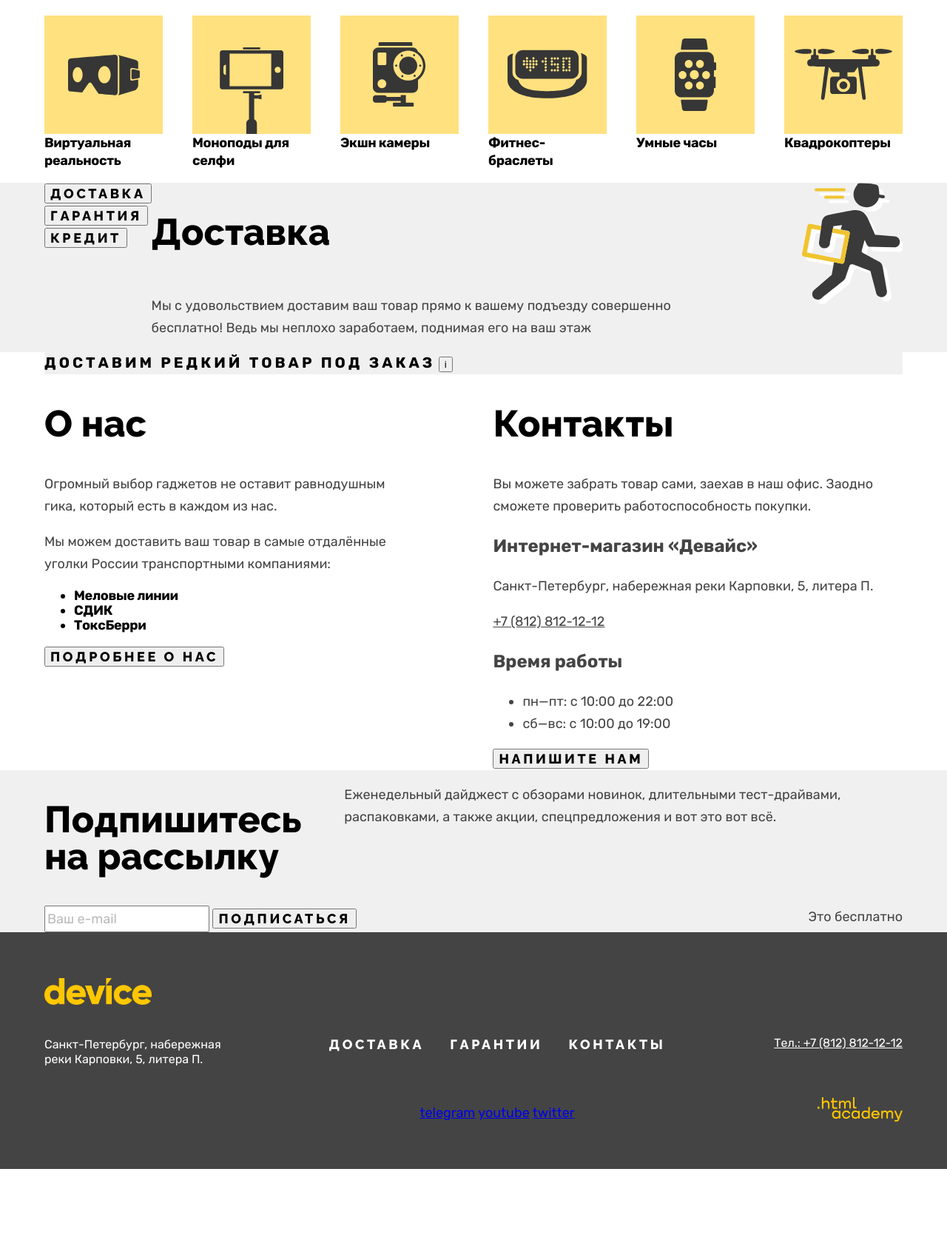
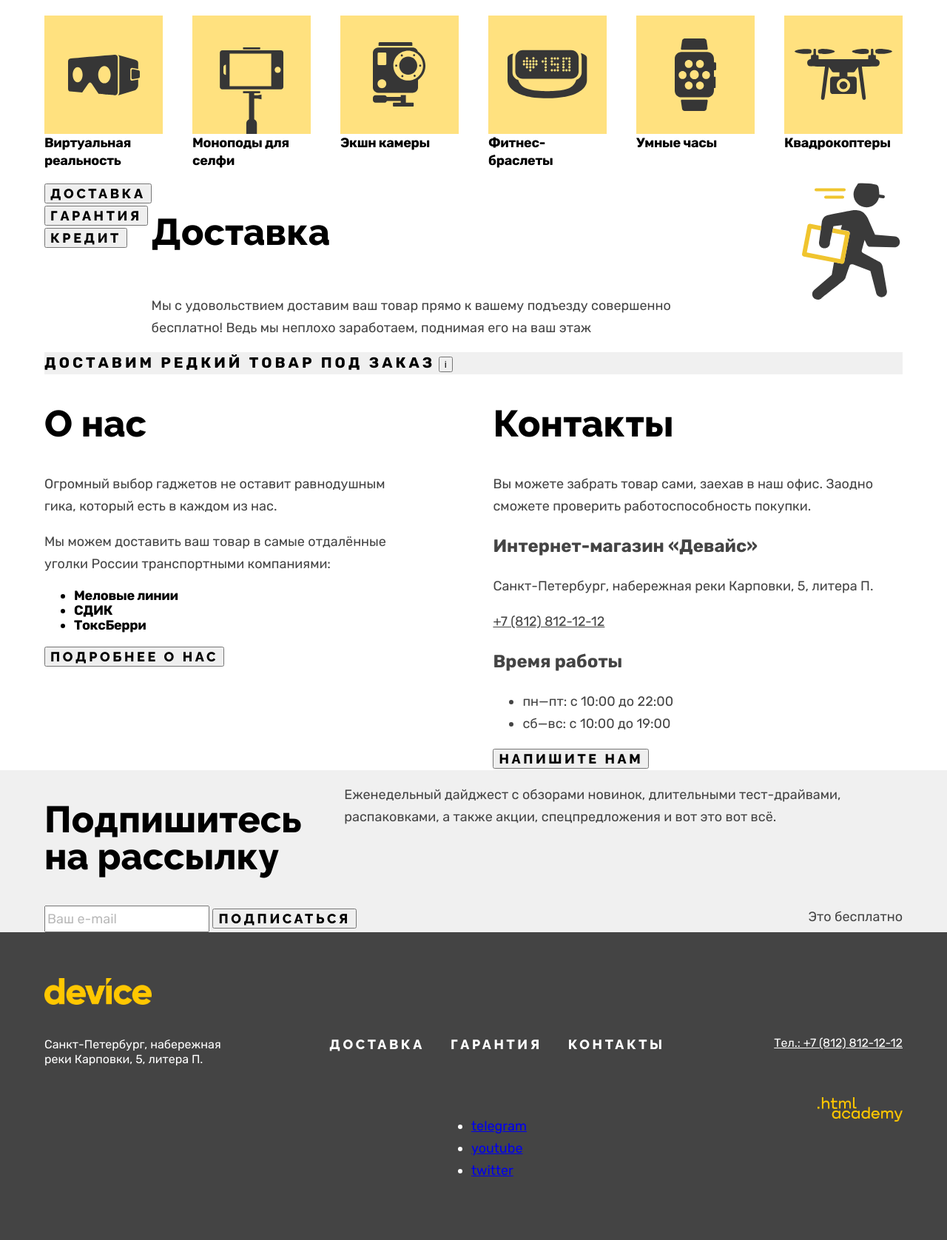
Before and after one commit to htmlacademy-htmlcss/2280491-device-36, a plain HTML site: page index.html in a window 1280 px wide. Shown: the part 1149-2825 px from the top of the page at 74% size. Before the commit the page ends 2729 px from the top, so only its background shows below. Drawn offline with Linux system fonts and the light colour scheme.

Commit message:
corrected the layout a bit

```diff
--- a/index.html
+++ b/index.html
@@ -209,31 +209,38 @@
             <div class="tabs-wrapper">
 
                 <ul>
-                    <li><button class="colored-btn">Доставка</button></li>
-                    <li><button class="colored-btn">Гарантия</button></li>
-                    <li><button class="colored-btn">Кредит</button></li>
+                    <li>
+                        <button class="colored-btn">Доставка</button>
+                    </li>
+                    <li>
+                        <button class="colored-btn">Гарантия</button>
+                    </li>
+                    <li>
+                        <button class="colored-btn">Кредит</button>
+                    </li>
                 </ul>
 
-                <section class="tabs-content delivery-tab tabs-content-show">
+                <ul>
+                    <li class="tabs-content delivery-tab tabs-content-show">
                         <h2 class="title">Доставка</h2>
                         <p class="text">Мы с удовольствием доставим ваш товар прямо к вашему подъезду совершенно
                             бесплатно! Ведь мы неплохо заработаем, поднимая его на ваш этаж</p>
-                </section>
+                    </li>
 
-                <section class="tabs-content warranty-tab">
+                    <li class="tabs-content warranty-tab">
                         <h2 class="title">Гарантия</h2>
                         <p class="text">Если из-за возгорания купленного у нас товара у вас
                             сгорит дом — не переживайте, мы выдадим вам новый.
                             Товар, не дом, конечно же.</p>
-                </section>
+                    </li>
 
-                <section class="tabs-content credit-tab">
+                    <li class="tabs-content credit-tab">
                         <h2 class="title">Кредит</h2>
                         <p class="text">Залезть в долговую яму стало проще! Кредитные консультанты
                             подберут для вас наиболее выгодные условия кредита.
                             Выгодные для банка, разумеется.</p>
-                </section>
-
+                    </li>
+                </ul>
             </div>
 
             <div class="rare-item-delivery-wrapper">
@@ -308,23 +315,35 @@
             </div>
 
             <div class="nav-footer">
-                <ul>
+                <ul class="main-nav-footer-wrapper">
                     <li>
                         <a class="main-nav-item main-nav-footer" href="#">Доставка</a>
                     </li>
                     <li>
-                        <a class="main-nav-item main-nav-footer" href="#">Гарантии</a>
+                        <a class="main-nav-item main-nav-footer" href="#">Гарантия</a>
                     </li>
                     <li>
                         <a class="main-nav-item main-nav-footer" href="#">Контакты</a>
                     </li>
                 </ul>
 
-                <div class="social-links-footer">
-                    <a href="#"><span class="visually-hidden">telegram</span></a>
-                    <a href="#"><span class="visually-hidden">youtube</span></a>
-                    <a href="#"><span class="visually-hidden">twitter</span></a>
-                </div>
+                <ul class="social-links-footer">
+                    <li>
+                        <a href="#">
+                            <span class="visually-hidden">telegram</span>
+                        </a>
+                    </li>
+                    <li>
+                        <a href="#">
+                            <span class="visually-hidden">youtube</span>
+                        </a>
+                    </li>
+                    <li>
+                        <a href="#">
+                            <span class="visually-hidden">twitter</span>
+                        </a>
+                    </li>
+                </ul>
             </div>
 
             <div class="phone-and-html-academy-footer">
--- a/styles/styles.css
+++ b/styles/styles.css
@@ -273,8 +273,6 @@ body {
 /* tabs */
 
 .tabs-wrapper {
-    background: #F0F0F0;
-
     margin: 0 auto;
     padding: 0 calc((100% - 1160px) / 2);
 
@@ -508,7 +506,7 @@ body {
     align-items: center;
 }
 
-.nav-footer ul {
+.main-nav-footer-wrapper {
     display: flex;
     list-style: none;
     padding: 137px 0 62px;
```
Also changed, not shown: catalog.html (+23 -14 lines). Lines whose indentation alone changed are shown as unchanged.
